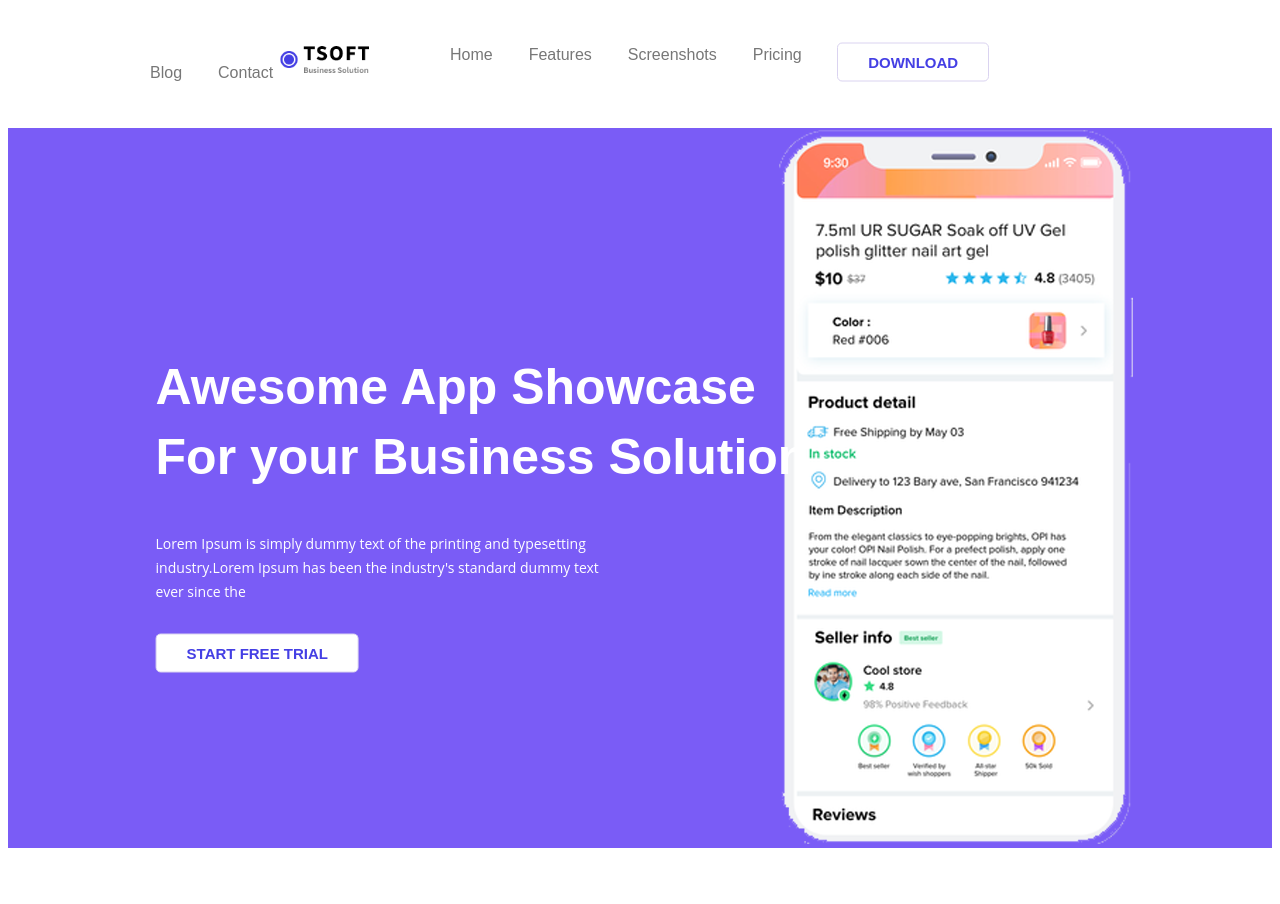
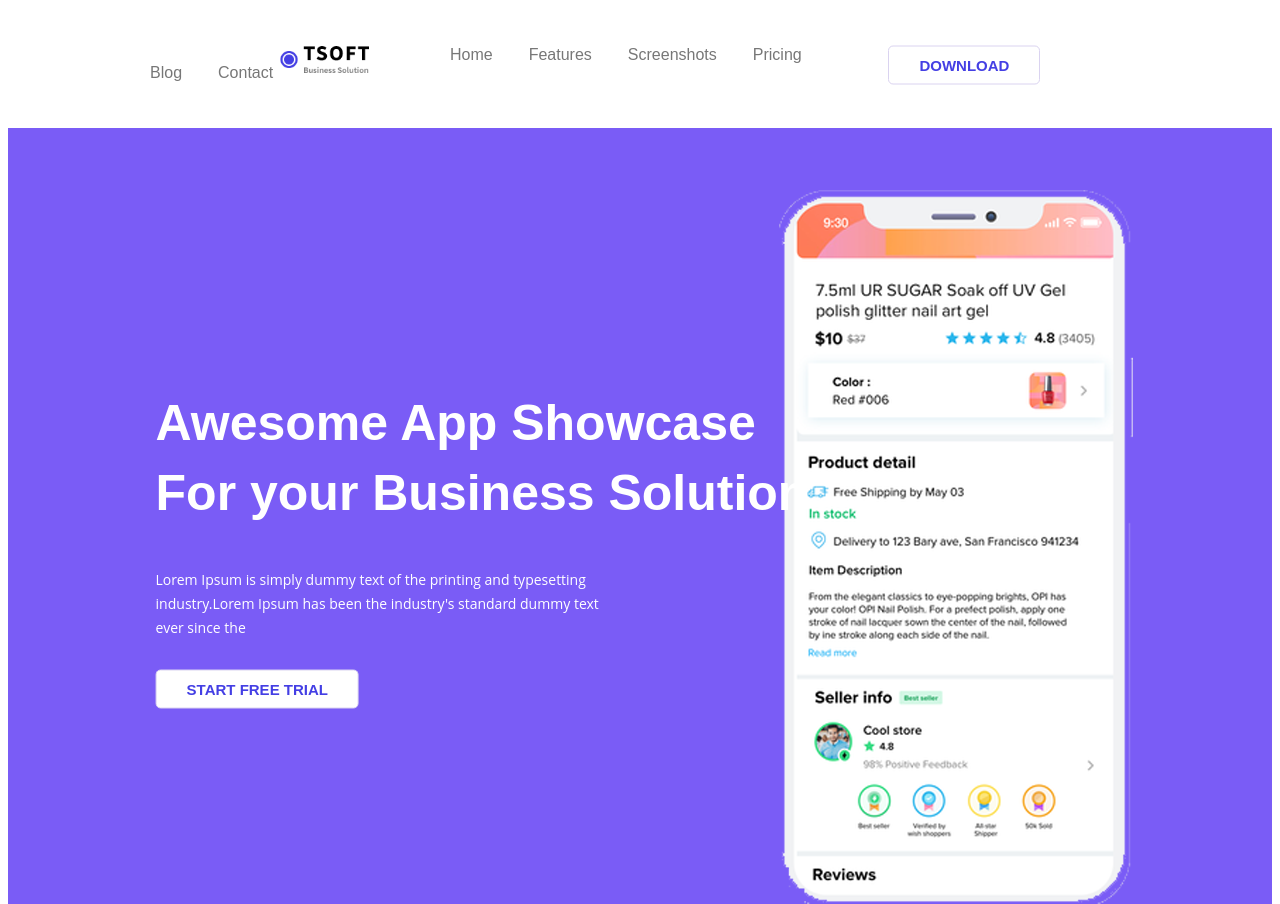
Before and after one commit to duggie611/demo-website1, a plain HTML site: page index.html in a window 1280 px wide. Shown: the top 904 px of the page. Drawn offline with Linux system fonts and the light colour scheme.

Commit message:
Update main.css

```diff
--- a/CSS/main.css
+++ b/CSS/main.css
@@ -105,8 +105,8 @@ img{
     font-weight: 600;
     /* width: 16.66%; */
     position: absolute;
-    top: 18%;
-    left: 71.5%;
+    top: 20%;
+    left: 75.5%;
     transform: translate(-50%, -50%);
 }
 .menu-btn a{
@@ -135,9 +135,6 @@ img{
 /*CSS for head slide-area*/
 .slide-area{
     position: relative;
-    /* background-color: #7a5cf6; */
-    /* width: 1519px;
-    height: 840px;  */
 }
 .banner-right{
     position: absolute;
@@ -146,7 +143,7 @@ img{
     /* top: 6%; */
 }
 .banner-image{
-    height: 840px;
+    height: 900px;
     background-color: #7a5cf6;
     /* background-size: 100% 100%; */
     background-position: center center;
```
